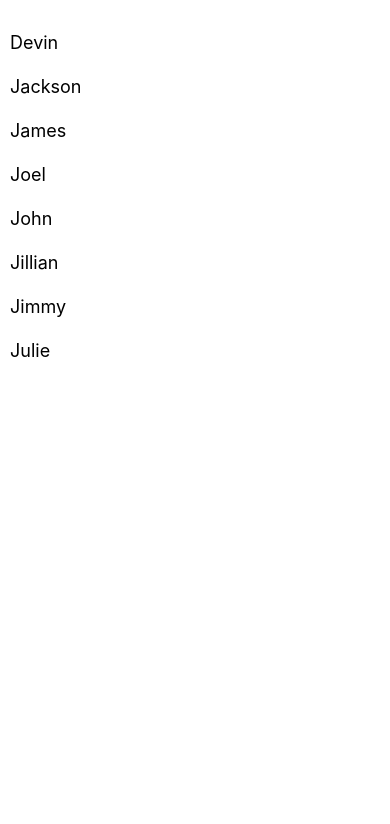
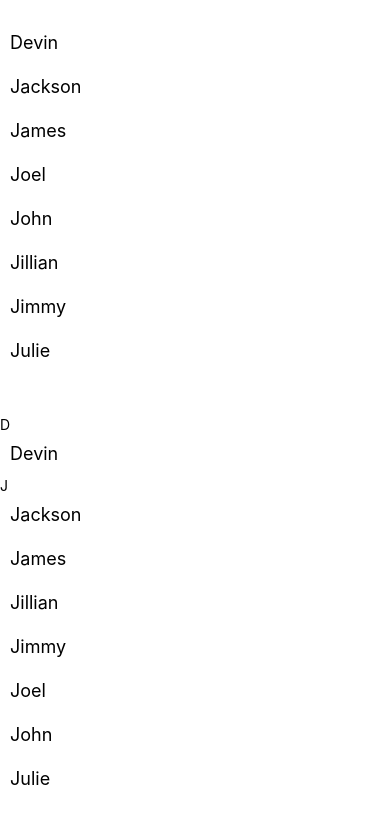
Before and after one commit to wenhuabin/Peppa, a React Native app: screen / in a window 390 px wide. Shown: the top 824 px of the page. Built offline with nearby package versions, Linux system fonts and the light colour scheme.

Commit message:
test flatList and sectionList

```diff
--- a/App.js
+++ b/App.js
@@ -1,5 +1,15 @@
 import React from 'react';
-import { Alert, AppRegistry, Button, StyleSheet, ScrollView, Image, View , Text, FlatList} from 'react-native';
+import {
+    Alert,
+    Button,
+    StyleSheet,
+    ScrollView,
+    Image,
+    View,
+    Text,
+    FlatList,
+    SectionList
+} from 'react-native';
 
 export default class App extends React.Component {
     constructor(props) {
@@ -27,6 +37,15 @@
               ]}
               renderItem={({item}) => <Text style={styles.item}>{item.key}</Text>}
             />
+            <SectionList
+              sections={[
+                {title: 'D', data: ['Devin']},
+                {title: 'J', data: ['Jackson', 'James', 'Jillian', 'Jimmy', 'Joel', 'John', 'Julie']},
+              ]}
+              renderItem={({item}) => <Text style={styles.item}>{item}</Text>}
+              renderSectionHeader={({section}) => <Text style={styles.sectionHeader}>{section.title}</Text>}
+              keyExtractor={(item, index) => index}
+            />
           </View>
       );
     }
```
